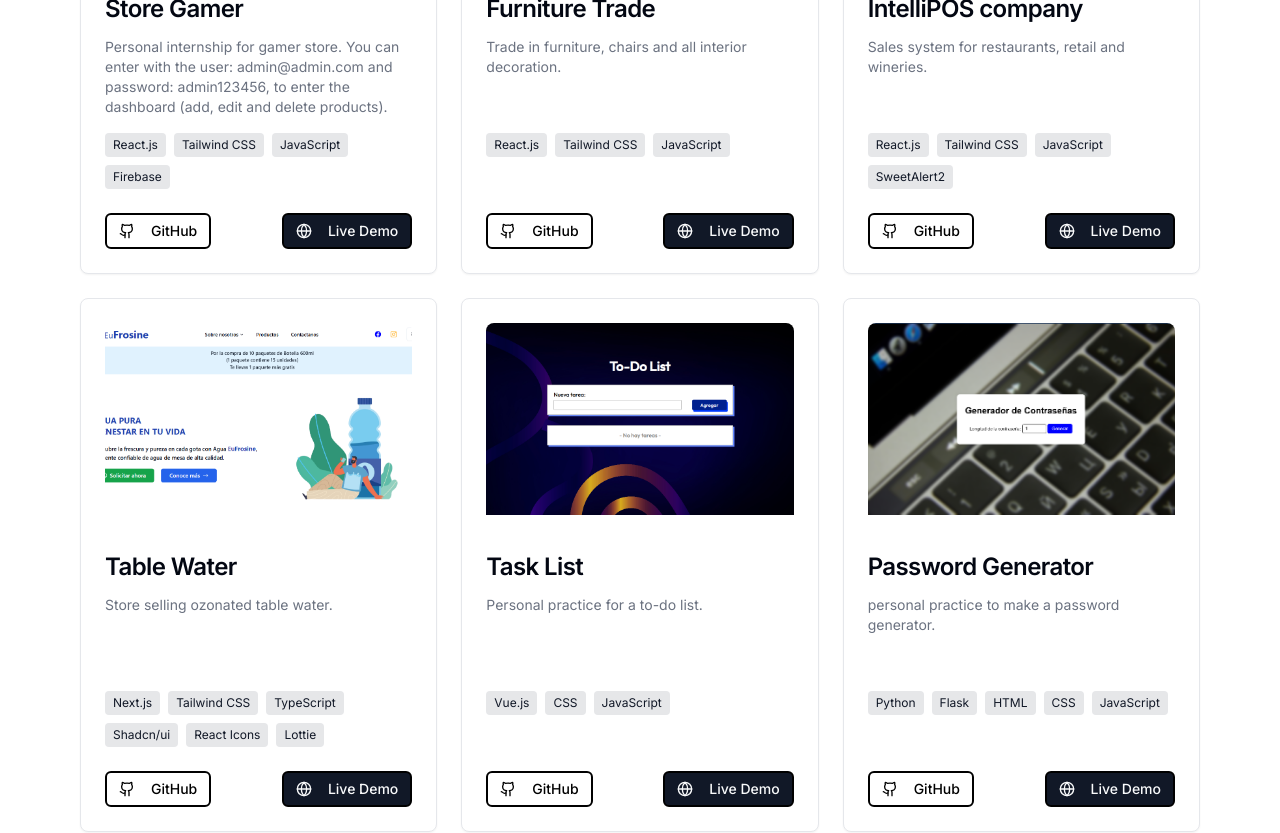
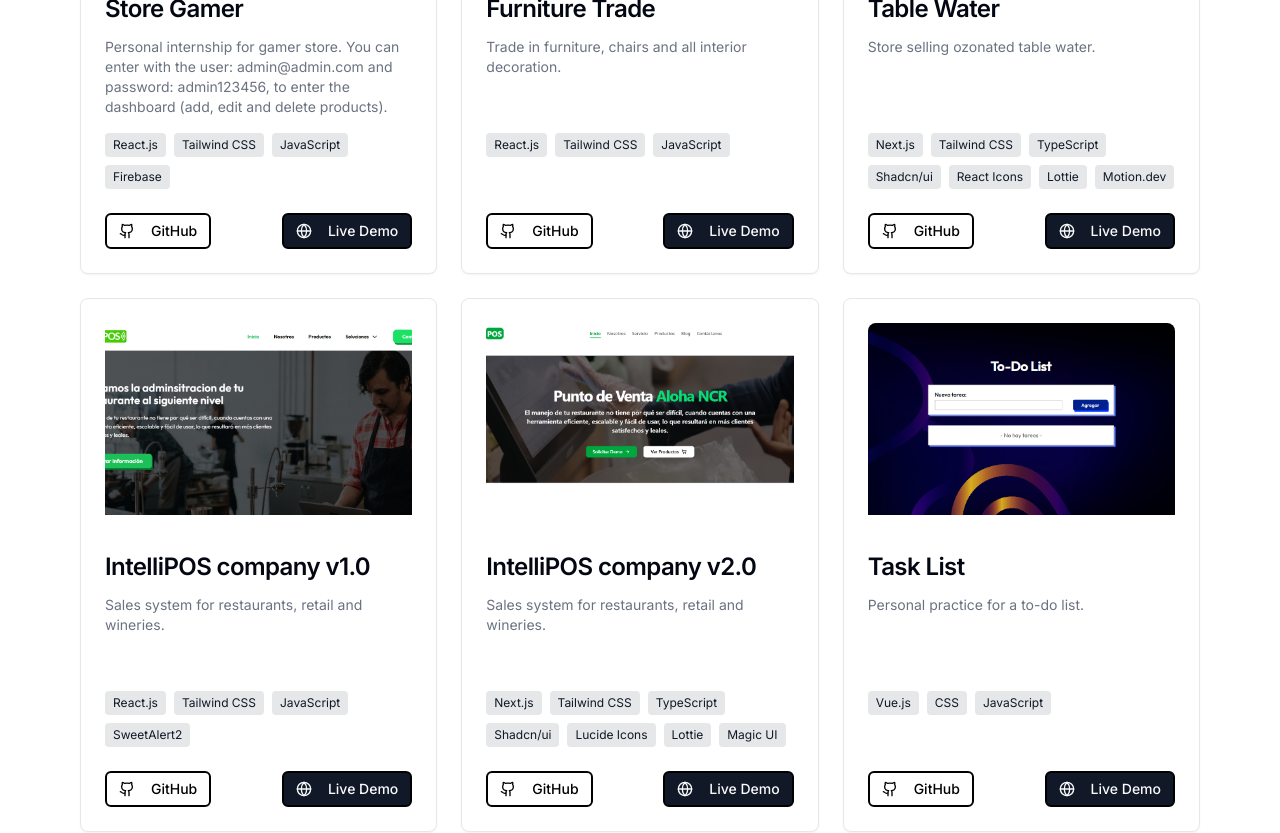
Before and after one commit to JoseSanchez90/portafolio-cv-2025, a Next.js app: page / in a window 1280 px wide. Shown: the part 1240-2073 px from the top of the page. Built offline with nearby package versions, Linux system fonts and the light colour scheme.

Commit message:
modify projects and skills

```diff
--- a/app/page.tsx
+++ b/app/page.tsx
@@ -71,7 +71,15 @@ const projects = [
     liveLink: "https://furniro-ashy.vercel.app/",
   },
   {
-    title: "IntelliPOS company",
+    title: "Table Water",
+    description: "Store selling ozonated table water.",
+    image: "/app/img/eufrosine.png",
+    technologies: ["Next.js", "Tailwind CSS", "TypeScript", "Shadcn/ui", "React Icons", "Lottie", "Motion.dev"],
+    githubLink: "https://github.com/JoseSanchez90/frontend-eufrosine-web",
+    liveLink: "https://eufrosine.vercel.app/",
+  },
+  {
+    title: "IntelliPOS company v1.0",
     description: "Sales system for restaurants, retail and wineries.",
     image: "/app/img/intellipos.png",
     technologies: ["React.js", "Tailwind CSS", "JavaScript", "SweetAlert2"],
@@ -79,12 +87,12 @@ const projects = [
     liveLink: "https://intellipos.vercel.app/",
   },
   {
-    title: "Table Water",
-    description: "Store selling ozonated table water.",
-    image: "/app/img/eufrosine.png",
-    technologies: ["Next.js", "Tailwind CSS", "TypeScript", "Shadcn/ui", "React Icons", "Lottie"],
-    githubLink: "https://github.com/JoseSanchez90/frontend-eufrosine-web",
-    liveLink: "https://eufrosine.vercel.app/",
+    title: "IntelliPOS company v2.0",
+    description: "Sales system for restaurants, retail and wineries.",
+    image: "/app/img/intelli2.png",
+    technologies: ["Next.js", "Tailwind CSS", "TypeScript", "Shadcn/ui", "Lucide Icons", "Lottie", "Magic UI"],
+    githubLink: "https://github.com/JoseSanchez90/intellipos-web-2025",
+    liveLink: "https://intelliposperu.vercel.app/",
   },
   {
     title: "Task List",
```
Also changed, not shown: public/app/img/eufrosine.png, public/app/img/intelli2.png (added).
